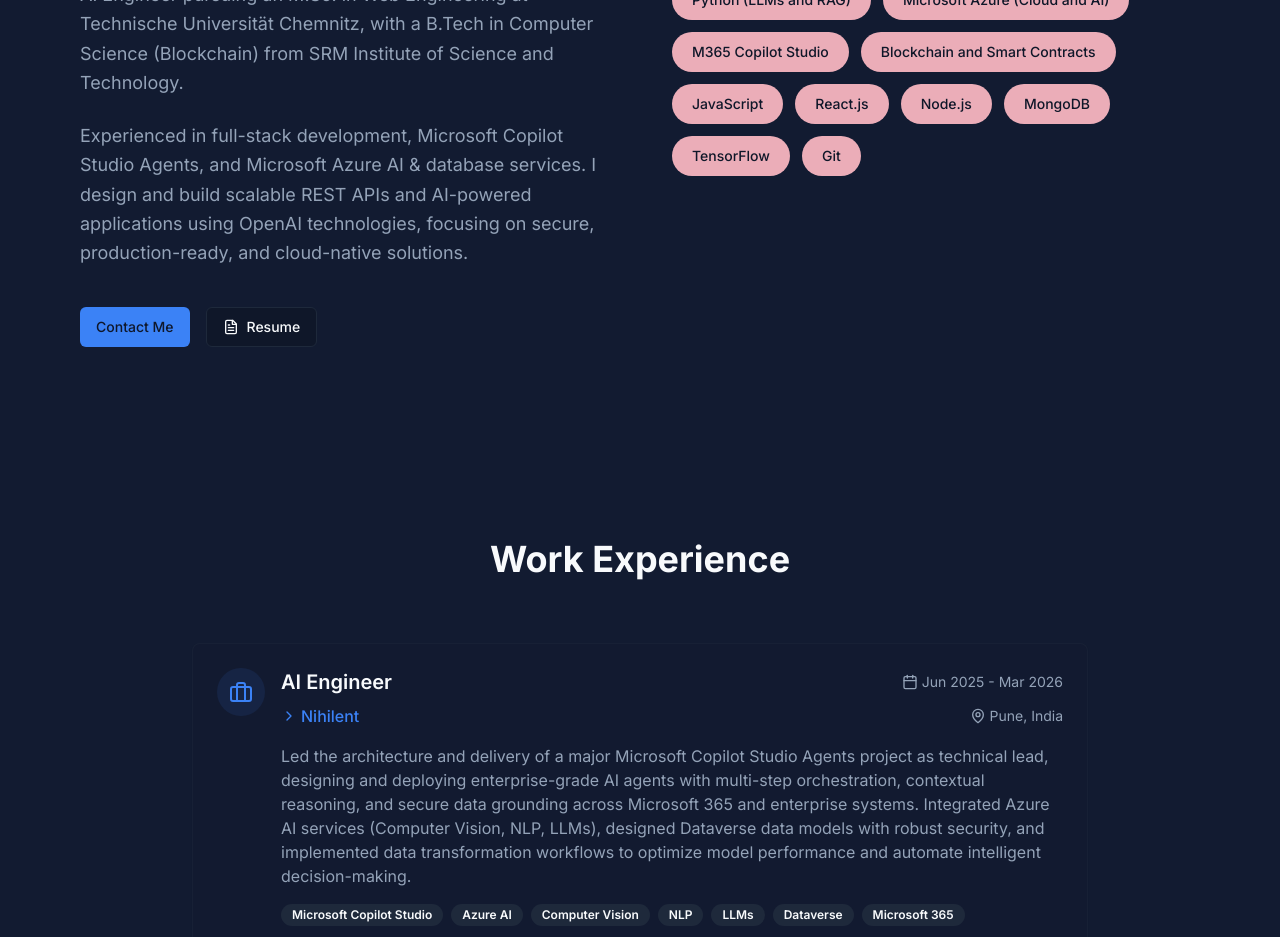
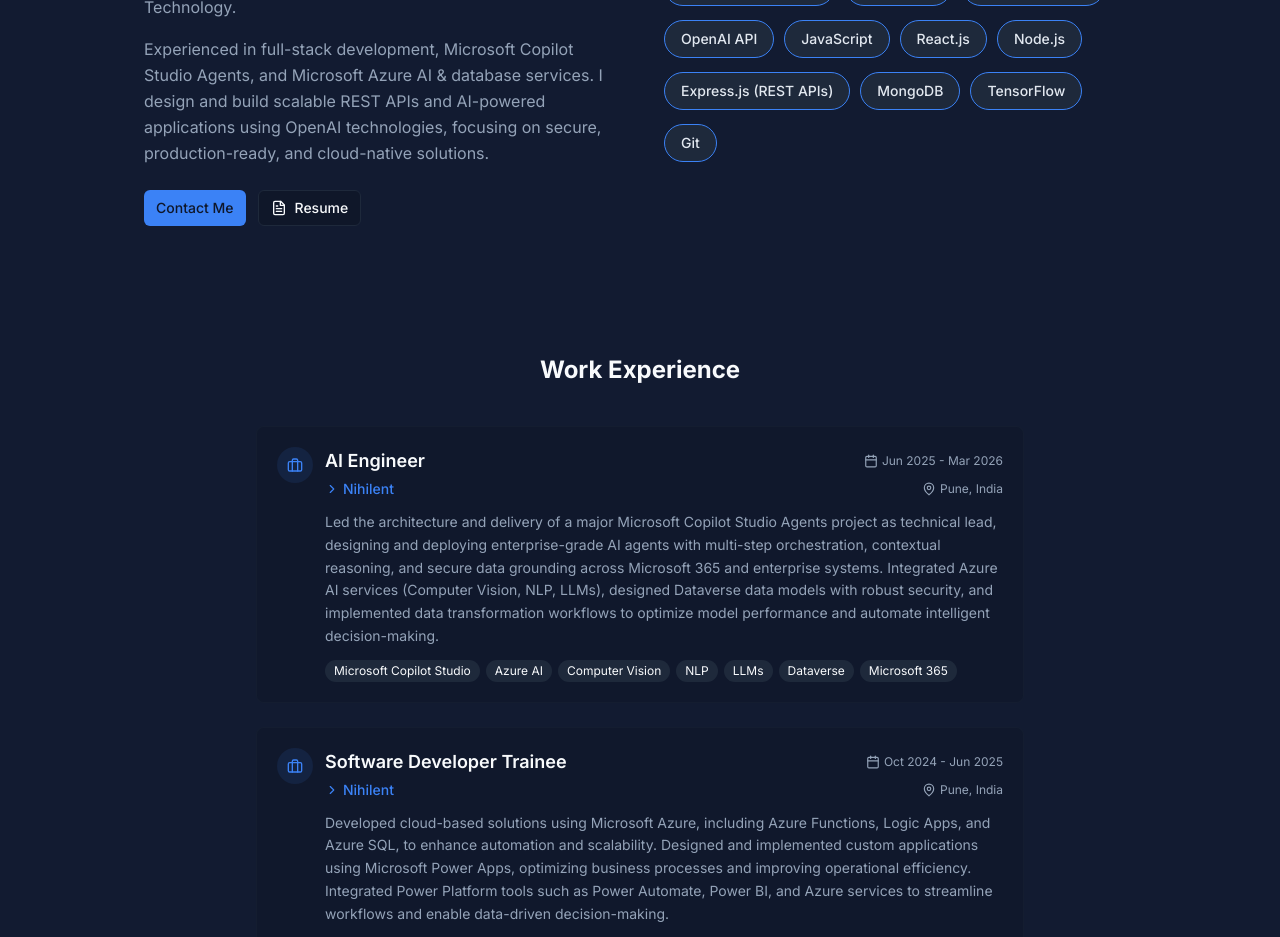
Before and after one commit to Bisht28/Portfolio, a Next.js app: page / in a window 1280 px wide. Shown: the part 1020-1957 px from the top of the page. Built offline with nearby package versions, Linux system fonts and the light colour scheme.

Commit message:
refactor: streamline global styles and components
Update globals.css and refine about/skills and section components for compact, minimal layout.

Co-authored-by: Aryan Bisht <108052519+Bisht28@users.noreply.github.com>

```diff
--- a/app/globals.css
+++ b/app/globals.css
@@ -62,11 +62,11 @@
 }
 
 .section-container {
-  @apply max-w-6xl mx-auto px-4 py-24;
+  @apply max-w-5xl mx-auto px-4 py-16;
 }
 
 .section-title {
-  @apply text-4xl font-bold mb-16 text-center;
+  @apply text-2xl font-bold mb-10 text-center;
 }
 
 .gradient-text {
--- a/components/about.tsx
+++ b/components/about.tsx
@@ -9,10 +9,13 @@ const skills = [
   "Python (LLMs and RAG)",
   "Microsoft Azure (Cloud and AI)",
   "M365 Copilot Studio",
-  "Blockchain and Smart Contracts",
+  "Blockchain",
+  "Smart Contracts",
+  "OpenAI API",
   "JavaScript",
   "React.js",
   "Node.js",
+  "Express.js (REST APIs)",
   "MongoDB",
   "TensorFlow",
   "Git",
@@ -33,18 +36,18 @@ export default function About() {
           animate={{ opacity: inView ? 1 : 0, y: inView ? 0 : 20 }}
           transition={{ duration: 0.6 }}
         >
-          <div className="grid grid-cols-1 lg:grid-cols-2 gap-16 items-start">
+          <div className="grid grid-cols-1 lg:grid-cols-2 gap-12 items-start">
             {/* About Me Column */}
             <div>
               <h2 className="section-title text-left">About Me</h2>
 
-              <div className="space-y-6">
-                <p className="text-lg text-muted-foreground leading-relaxed">
+              <div className="space-y-4">
+                <p className="text-muted-foreground leading-relaxed">
                   AI Engineer pursuing an M.Sc. in Web Engineering at Technische
                   Universit&auml;t Chemnitz, with a B.Tech in Computer Science
                   (Blockchain) from SRM Institute of Science and Technology.
                 </p>
-                <p className="text-lg text-muted-foreground leading-relaxed">
+                <p className="text-muted-foreground leading-relaxed">
                   Experienced in full-stack development, Microsoft Copilot
                   Studio Agents, and Microsoft Azure AI &amp; database services.
                   I design and build scalable REST APIs and AI-powered
@@ -52,12 +55,13 @@ export default function About() {
                   production-ready, and cloud-native solutions.
                 </p>
 
-                <div className="flex gap-4 pt-4">
-                  <Button asChild>
+                <div className="flex gap-3 pt-2">
+                  <Button size="sm" asChild>
                     <a href="#contact">Contact Me</a>
                   </Button>
                   <Button
                     variant="outline"
+                    size="sm"
                     className="flex items-center gap-2"
                     asChild
                   >
@@ -80,7 +84,7 @@ export default function About() {
                 Skills &amp; Technologies
               </h2>
 
-              <div className="flex flex-wrap gap-3">
+              <div className="flex flex-wrap" style={{ rowGap: "14px", columnGap: "10px" }}>
                 {skills.map((skill, index) => (
                   <motion.span
                     key={skill}
@@ -89,8 +93,9 @@ export default function About() {
                       opacity: inView ? 1 : 0,
                       scale: inView ? 1 : 0.8,
                     }}
-                    transition={{ duration: 0.4, delay: index * 0.05 }}
-                    className="inline-flex items-center rounded-full bg-[hsl(350,60%,80%)] px-5 py-2.5 text-sm font-medium text-[hsl(222,47%,11%)] transition-transform hover:scale-105"
+                    transition={{ duration: 0.3, delay: index * 0.04 }}
+                    className="inline-flex items-center rounded-full border border-[#3B82F6] bg-[#1E293B] text-[#E2E8F0] text-sm font-medium transition-colors hover:bg-[#253247]"
+                    style={{ padding: "8px 16px" }}
                   >
                     {skill}
                   </motion.span>
--- a/components/experience.tsx
+++ b/components/experience.tsx
@@ -3,7 +3,6 @@
 import { useInView } from "react-intersection-observer"
 import { motion } from "framer-motion"
 import { Briefcase, Calendar, ChevronRight, MapPin } from "lucide-react"
-import { Card, CardContent } from "@/components/ui/card"
 import { Badge } from "@/components/ui/badge"
 
 export default function Experience() {
@@ -81,54 +80,51 @@ export default function Experience() {
         >
           <h2 className="section-title">Work Experience</h2>
 
-          <div className="max-w-4xl mx-auto space-y-12">
+          <div className="max-w-3xl mx-auto space-y-6">
             {experiences.map((exp, index) => (
               <motion.div
                 key={index}
                 initial={{ opacity: 0, y: 20 }}
                 animate={{ opacity: inView ? 1 : 0, y: inView ? 0 : 20 }}
-                transition={{ duration: 0.6, delay: index * 0.1 }}
+                transition={{ duration: 0.6, delay: index * 0.08 }}
+                className="rounded-lg border border-border/30 bg-background/50 p-5"
               >
-                <Card className="border border-border/50 bg-card/50">
-                  <CardContent className="p-6">
-                    <div className="flex flex-col md:flex-row md:items-start gap-4">
-                      <div className="flex-shrink-0 flex items-center justify-center w-12 h-12 rounded-full bg-primary/10 text-primary">
-                        <Briefcase className="h-6 w-6" />
+                <div className="flex flex-col md:flex-row md:items-start gap-3">
+                  <div className="flex-shrink-0 flex items-center justify-center w-9 h-9 rounded-full bg-primary/10 text-primary">
+                    <Briefcase className="h-4 w-4" />
                   </div>
 
                   <div className="flex-grow">
-                        <div className="flex flex-col md:flex-row md:items-center justify-between mb-2">
-                          <h3 className="text-xl font-semibold">{exp.title}</h3>
+                    <div className="flex flex-col md:flex-row md:items-center justify-between mb-1">
+                      <h3 className="text-lg font-semibold">{exp.title}</h3>
                       <div className="flex items-center text-muted-foreground">
-                            <Calendar className="h-4 w-4 mr-1" />
-                            <span className="text-sm">{exp.period}</span>
+                        <Calendar className="h-3.5 w-3.5 mr-1" />
+                        <span className="text-xs">{exp.period}</span>
                       </div>
                     </div>
 
-                        <div className="flex items-center justify-between mb-4">
+                    <div className="flex items-center justify-between mb-3">
                       <div className="flex items-center text-primary">
-                            <ChevronRight className="h-4 w-4 mr-1" />
-                            <span className="font-medium">{exp.company}</span>
+                        <ChevronRight className="h-3.5 w-3.5 mr-1" />
+                        <span className="text-sm font-medium">{exp.company}</span>
                       </div>
                       <div className="flex items-center text-muted-foreground">
-                            <MapPin className="h-4 w-4 mr-1" />
-                            <span className="text-sm">{exp.location}</span>
+                        <MapPin className="h-3.5 w-3.5 mr-1" />
+                        <span className="text-xs">{exp.location}</span>
                       </div>
                     </div>
 
-                        <p className="text-muted-foreground mb-4">{exp.description}</p>
+                    <p className="text-sm text-muted-foreground mb-3 leading-relaxed">{exp.description}</p>
 
-                        <div className="flex flex-wrap gap-2">
+                    <div className="flex flex-wrap gap-1.5">
                       {exp.technologies.map((tech) => (
-                            <Badge key={tech} variant="secondary">
+                        <Badge key={tech} variant="secondary" className="text-xs px-2 py-0.5 font-normal">
                           {tech}
                         </Badge>
                       ))}
                     </div>
                   </div>
                 </div>
-                  </CardContent>
-                </Card>
               </motion.div>
             ))}
           </div>
--- a/components/footer.tsx
+++ b/components/footer.tsx
@@ -2,9 +2,9 @@ export default function Footer() {
   const currentYear = new Date().getFullYear()
 
   return (
-    <footer className="py-8 border-t border-border/20">
+    <footer className="py-6 border-t border-border/20">
       <div className="container mx-auto px-4 text-center">
-        <p className="text-muted-foreground">© {currentYear} Aryan Bisht. All rights reserved.</p>
+        <p className="text-xs text-muted-foreground">&copy; {currentYear} Aryan Bisht. All rights reserved.</p>
       </div>
     </footer>
   )
--- a/components/projects.tsx
+++ b/components/projects.tsx
@@ -3,7 +3,6 @@
 import { useInView } from "react-intersection-observer"
 import { motion } from "framer-motion"
 import { Github } from "lucide-react"
-import { Card, CardContent } from "@/components/ui/card"
 import { Badge } from "@/components/ui/badge"
 import { Button } from "@/components/ui/button"
 
@@ -45,15 +44,15 @@ export default function Projects() {
     {
       title: "Shopping-Cart",
       description:
-        "Empowered a sleek, secure shopping cart for an e-commerce platform using the MERN stack. Built an intuitive interface, added customizable features, and created a scalable architecture to drive business growth by 20%. Delivered a user-friendly interface with customizable features to scale with business growth.",
+        "Empowered a sleek, secure shopping cart for an e-commerce platform using the MERN stack. Built an intuitive interface, added customizable features, and created a scalable architecture to drive business growth by 20%.",
       technologies: ["MongoDB", "Express.js", "React.js", "Node.js", "E-commerce"],
       githubUrl: "https://github.com/Bisht28/Shopping-Cart",
     },
     {
       title: "Email-Validator",
       description:
-        "Constructed an email validator that ensures compliance with standard email conventions, boosting validation speed by 50%. Project can be applied to various scenarios requiring input validation, such as user registration, contact verification improving validation speed by 30%.",
-      technologies: ["JavaScript", "Validation", "Web Development", "User Registration"],
+        "Constructed an email validator that ensures compliance with standard email conventions, boosting validation speed by 50%. Applied to user registration, contact verification and input validation scenarios.",
+      technologies: ["JavaScript", "Validation", "Web Development"],
       githubUrl: "https://github.com/Bisht28/Email-Validator",
     },
   ]
@@ -69,37 +68,34 @@ export default function Projects() {
         >
           <h2 className="section-title">Featured Projects</h2>
 
-          <div className="grid md:grid-cols-2 lg:grid-cols-3 gap-8">
+          <div className="grid md:grid-cols-2 lg:grid-cols-3 gap-5">
             {projects.map((project, index) => (
               <motion.div
                 key={index}
                 initial={{ opacity: 0, y: 20 }}
                 animate={{ opacity: inView ? 1 : 0, y: inView ? 0 : 20 }}
-                transition={{ duration: 0.6, delay: index * 0.1 }}
+                transition={{ duration: 0.6, delay: index * 0.08 }}
+                className="h-full flex flex-col rounded-lg border border-border/30 bg-card p-5"
               >
-                <Card className="h-full flex flex-col border border-border/50">
-                  <CardContent className="p-6 flex-grow flex flex-col">
-                    <h3 className="text-xl font-semibold mb-3">{project.title}</h3>
-                    <p className="text-muted-foreground mb-6 flex-grow">{project.description}</p>
+                <h3 className="text-lg font-semibold mb-2">{project.title}</h3>
+                <p className="text-sm text-muted-foreground mb-4 flex-grow leading-relaxed">{project.description}</p>
 
-                    <div className="flex flex-wrap gap-2 mb-6">
+                <div className="flex flex-wrap gap-1.5 mb-4">
                   {project.technologies.map((tech) => (
-                        <Badge key={tech} variant="outline">
+                    <Badge key={tech} variant="outline" className="text-xs px-2 py-0.5 font-normal">
                       {tech}
                     </Badge>
                   ))}
                 </div>
 
                 <div className="mt-auto">
-                      <Button variant="outline" size="sm" className="flex items-center gap-2 w-full" asChild>
+                  <Button variant="outline" size="sm" className="flex items-center gap-2 w-full text-xs" asChild>
                     <a href={project.githubUrl} target="_blank" rel="noopener noreferrer">
-                          <Github className="h-4 w-4" />
+                      <Github className="h-3.5 w-3.5" />
                       View Code
                     </a>
                   </Button>
                 </div>
-                  </CardContent>
-                </Card>
               </motion.div>
             ))}
           </div>
--- a/components/ui/card.tsx
+++ /dev/null
@@ -1,79 +0,0 @@
-import * as React from 'react'
-
-import { cn } from '@/lib/utils'
-
-const Card = React.forwardRef<
-  HTMLDivElement,
-  React.HTMLAttributes<HTMLDivElement>
->(({ className, ...props }, ref) => (
-  <div
-    ref={ref}
-    className={cn(
-      'rounded-lg border bg-card text-card-foreground shadow-sm',
-      className,
-    )}
-    {...props}
-  />
-))
-Card.displayName = 'Card'
-
-const CardHeader = React.forwardRef<
-  HTMLDivElement,
-  React.HTMLAttributes<HTMLDivElement>
->(({ className, ...props }, ref) => (
-  <div
-    ref={ref}
-    className={cn('flex flex-col space-y-1.5 p-6', className)}
-    {...props}
-  />
-))
-CardHeader.displayName = 'CardHeader'
-
-const CardTitle = React.forwardRef<
-  HTMLDivElement,
-  React.HTMLAttributes<HTMLDivElement>
->(({ className, ...props }, ref) => (
-  <div
-    ref={ref}
-    className={cn(
-      'text-2xl font-semibold leading-none tracking-tight',
-      className,
-    )}
-    {...props}
-  />
-))
-CardTitle.displayName = 'CardTitle'
-
-const CardDescription = React.forwardRef<
-  HTMLDivElement,
-  React.HTMLAttributes<HTMLDivElement>
->(({ className, ...props }, ref) => (
-  <div
-    ref={ref}
-    className={cn('text-sm text-muted-foreground', className)}
-    {...props}
-  />
-))
-CardDescription.displayName = 'CardDescription'
-
-const CardContent = React.forwardRef<
-  HTMLDivElement,
-  React.HTMLAttributes<HTMLDivElement>
->(({ className, ...props }, ref) => (
-  <div ref={ref} className={cn('p-6 pt-0', className)} {...props} />
-))
-CardContent.displayName = 'CardContent'
-
-const CardFooter = React.forwardRef<
-  HTMLDivElement,
-  React.HTMLAttributes<HTMLDivElement>
->(({ className, ...props }, ref) => (
-  <div
-    ref={ref}
-    className={cn('flex items-center p-6 pt-0', className)}
-    {...props}
-  />
-))
-CardFooter.displayName = 'CardFooter'
-
-export { Card, CardHeader, CardFooter, CardTitle, CardDescription, CardContent }
```
Also changed, not shown: components/contact.tsx (+11 -11 lines), components/education.tsx (+24 -35 lines), components/publications-certifications.tsx (+21 -27 lines). Lines whose indentation alone changed are shown as unchanged.
